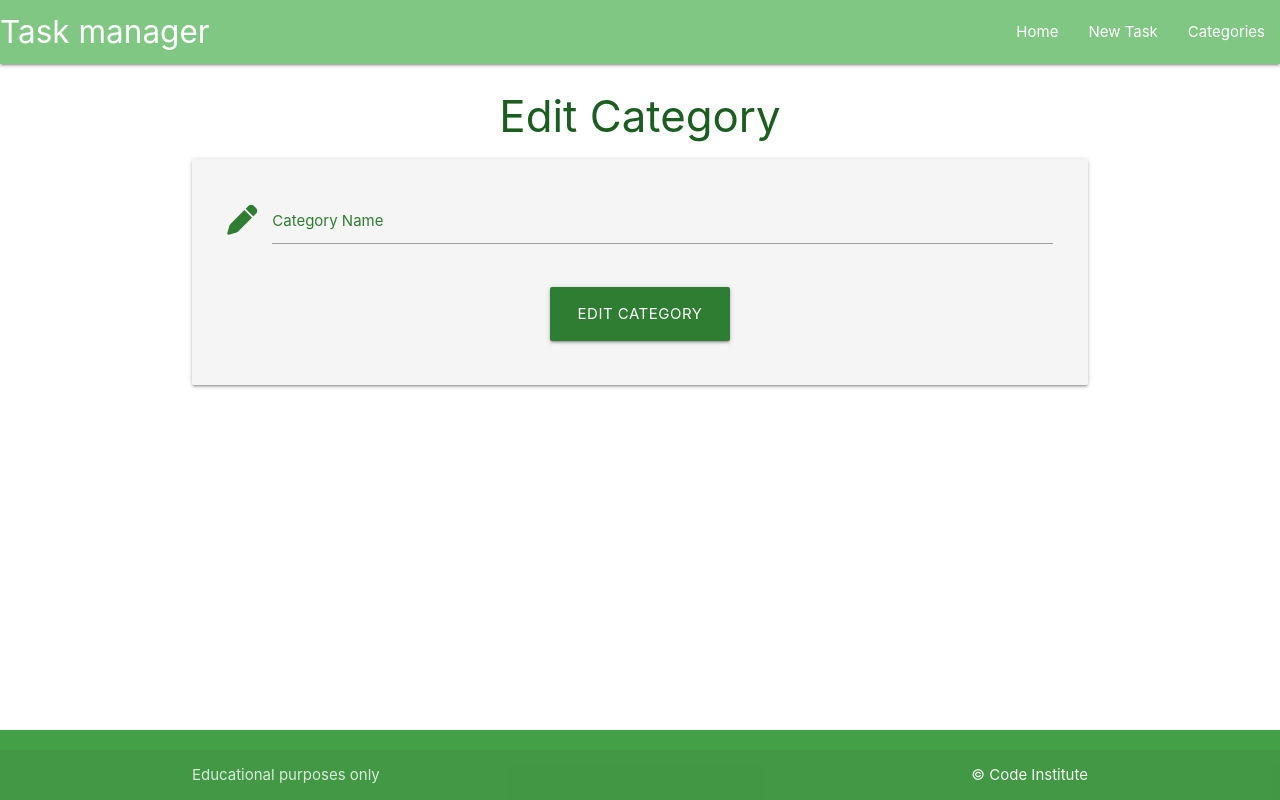
After one commit to AlyshaJohnson/taskmanager, a Flask app: template taskmanager/templates/edit_category.html in a window 1280 px wide. The commit adds this page. Run offline with Flask 2, Linux system fonts and the light colour scheme; the template is opened without the code that fills it, so the values that code supplies are empty.

```diff
--- a/taskmanager/templates/categories.html
+++ b/taskmanager/templates/categories.html
@@ -6,7 +6,7 @@
 <div class="row">
   <div class="col s12 center-align">
     <a href="{{ url_for('add_category') }}" class="btn-large green lighten-1">
-            Add category  <i class="fas fa-square-plus right"></i>
+      Add category <i class="fas fa-square-plus right"></i>
     </a>
   </div>
 </div>
@@ -20,8 +20,8 @@
         <span class="card-title center-align">{{ category.category_name }}</span>
       </div>
       <div class="card-action">
-          <a href="#" class="btn-small green accent-3">Edit</a>
-          <a href="#" class="btn-small red accent-3">Delete</a>
+        <a href="{{ url_for('edit_category', category_id=category.id) }}" class="btn-small green accent-3">Edit</a>
+        <a href="{{ url_for('delete_category', category_id=category.id) }}" class="btn-small red accent-3">Delete</a>
       </div>
     </div>
   </div>
--- /dev/null
+++ b/taskmanager/templates/edit_category.html
@@ -0,0 +1,27 @@
+{% extends "base.html" %}
+{% block content %}
+
+<h3 class="green-text text-darken-4 center-align">Edit Category</h3>
+
+<div class="row card-panel grey lighten-4">
+    <form class="col s12" method="POST" action="{{ url_for('edit_category', category_id=category.id) }}">
+        <!-- category name -->
+        <div class="row">
+            <div class="input-field col s12">
+                <i class="fa-solid fa-pen prefix green-text text-darken-3 left"></i>
+                <input id="category_name" name="category_name" value="{{ category.category_name }}" minlength="3" maxlength="20" type="text" class="validate" required>
+                <label for="category_name" class="green-text text-darken-3">Category Name</label>
+            </div>
+        </div>
+        <!-- submit button -->
+        <div class="row">
+            <div class="col s12 center-align">
+                <button type="submit" class="btn-large green darken-3">
+                    Edit Category
+                </button>
+            </div>
+        </div>
+    </form>
+</div>
+
+{% endblock %}
```
Also changed, not shown: taskmanager/routes.py (+16 -0 lines), taskmanager/static/js/script.js (line endings or trailing spaces). Lines whose indentation alone changed are shown as unchanged.
